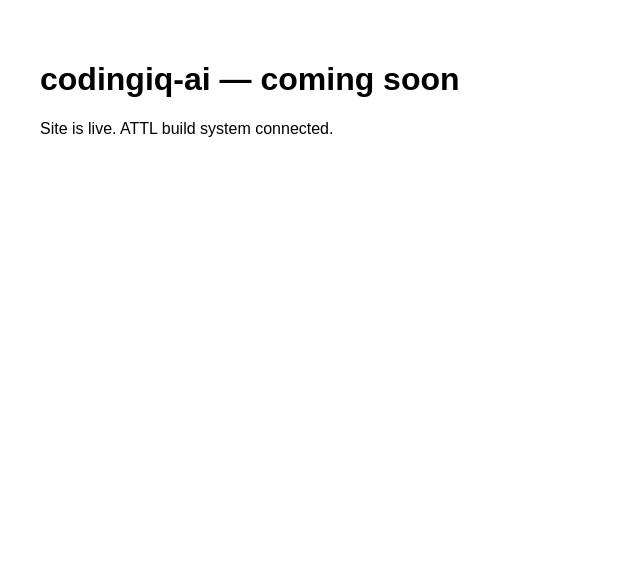
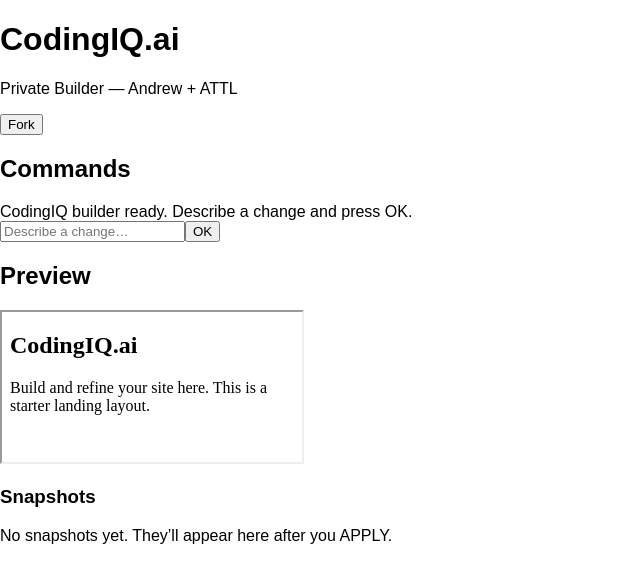
Before and after one commit to aeco111984-source/codingiq-ai, a Next.js app: page / in a window 1280 px wide. Shown: the top 582 px of the page, without its empty margins (0-640 px from the left). Built offline with nearby package versions, Linux system fonts and the light colour scheme.

Commit message:
Update index.js

```diff
--- a/pages/index.js
+++ b/pages/index.js
@@ -1,8 +1,282 @@
+import { useState } from "react";
+
+/*
+  CodingIQ.ai — MVP v1
+  Private cockpit for Andrew + ATTL
+
+  Features:
+  • Simple command input (natural language)
+  • AI interpreter (basic rules for now)
+  • Pending → Approve flow
+  • Snapshots (undo/restore)
+  • Fork logging (we can persist later)
+  • Live preview via iframe
+*/
+
+const BASE_TEMPLATES = {
+  landing: `
+    <section class="block">
+      <h1>CodingIQ.ai</h1>
+      <p>Build and refine your site here. This is a starter landing layout.</p>
+    </section>
+  `,
+  blank: `
+    <section class="block">
+      <h1>New Project</h1>
+      <p>Start building...</p>
+    </section>
+  `,
+  fx: `
+    <section class="block">
+      <h1>FX Site</h1>
+      <p>[Converter placeholder]</p>
+    </section>
+  `
+};
+
+// Basic interpreter for now.
+// Later we wire this to real LLM logic.
+function interpretCommand(text) {
+  const t = text.toLowerCase();
+
+  if (t.includes("headline")) {
+    return {
+      type: "add",
+      html: `
+      <section class="block">
+        <h2>Headline</h2>
+        <p>Explain your core value clearly here.</p>
+      </section>
+      `
+    };
+  }
+
+  if (t.includes("about")) {
+    return {
+      type: "add",
+      html: `
+      <section class="block">
+        <h2>About</h2>
+        <p>Describe who you are, your mission, and your difference.</p>
+      </section>
+      `
+    };
+  }
+
+  if (t.includes("pricing")) {
+    return {
+      type: "add",
+      html: `
+      <section class="block">
+        <h2>Pricing</h2>
+        <ul>
+          <li>Basic</li>
+          <li>Pro</li>
+          <li>Enterprise</li>
+        </ul>
+      </section>
+      `
+    };
+  }
+
+  if (t.includes("faq")) {
+    return {
+      type: "add",
+      html: `
+      <section class="block">
+        <h2>FAQ</h2>
+        <p>Q: What does this do?<br/>A: Helps you build sites fast.</p>
+      </section>
+      `
+    };
+  }
+
+  if (t.includes("simple")) {
+    return { type: "template", template: "landing" };
+  }
+
+  if (t.includes("fx")) {
+    return { type: "template", template: "fx" };
+  }
+
+  if (t.includes("blank")) {
+    return { type: "template", template: "blank" };
+  }
+
+  return null;
+}
+
 export default function Home() {
+  // Single project for MVP
+  const [project, setProject] = useState({
+    name: "My Site",
+    html: BASE_TEMPLATES.landing,
+    snapshots: []
+  });
+
+  const [input, setInput] = useState("");
+  const [log, setLog] = useState([
+    { from: "system", text: "CodingIQ builder ready. Describe a change and press OK." }
+  ]);
+  const [pending, setPending] = useState(null);
+
+  // Save a snapshot before changes
+  function saveSnapshot(label = "Before change") {
+    setProject(prev => ({
+      ...prev,
+      snapshots: [
+        ...prev.snapshots,
+        {
+          html: prev.html,
+          label,
+          time: new Date().toLocaleTimeString()
+        }
+      ]
+    }));
+  }
+
+  function restoreSnapshot(index) {
+    const snap = project.snapshots[index];
+    if (!snap) return;
+    setProject(prev => ({
+      ...prev,
+      html: snap.html
+    }));
+    setLog(prev => [
+      ...prev,
+      { from: "system", text: `Restored snapshot: ${snap.label}` }
+    ]);
+  }
+
+  function forkProject() {
+    const forkName = `${project.name} (forked at ${new Date().toLocaleTimeString()})`;
+    setLog(prev => [
+      ...prev,
+      { from: "system", text: `Forked project: ${forkName}` }
+    ]);
+    // In a full version, we’d store forks; for MVP we log it so nothing gets lost.
+  }
+
+  function applyPending() {
+    if (!pending) return;
+    saveSnapshot("Before APPLY");
+
+    if (pending.type === "add") {
+      setProject(prev => ({
+        ...prev,
+        html: prev.html + pending.html
+      }));
+      setLog(prev => [
+        ...prev,
+        { from: "system", text: "Applied: added section." }
+      ]);
+    }
+
+    if (pending.type === "template" && BASE_TEMPLATES[pending.template]) {
+      setProject(prev => ({
+        ...prev,
+        html: BASE_TEMPLATES[pending.template]
+      }));
+      setLog(prev => [
+        ...prev,
+        { from: "system", text: `Applied: switched to ${pending.template} template.` }
+      ]);
+    }
+
+    setPending(null);
+  }
+
+  function handleSubmit(e) {
+    e.preventDefault();
+    if (!input.trim()) return;
+
+    const text = input.trim();
+    setLog(prev => [...prev, { from: "user", text }]);
+
+    const cmd = interpretCommand(text);
+    if (!cmd) {
+      setLog(prev => [
+        ...prev,
+        { from: "system", text: "I don't have a rule for that yet (MVP). Try: headline / about / pricing / FAQ / simple / fx / blank." }
+      ]);
+      setInput("");
+      return;
+    }
+
+    setPending(cmd);
+    setLog(prev => [
+      ...prev,
+      { from: "system", text: "Proposed change — review and press APPLY if you approve." }
+    ]);
+    setInput("");
+  }
+
   return (
-    <div style={{ padding: "40px", fontFamily: "sans-serif" }}>
-      <h1>codingiq-ai — coming soon</h1>
-      <p>Site is live. ATTL build system connected.</p>
+    <div className="app">
+      <header className="header">
+        <div>
+          <h1>CodingIQ.ai</h1>
+          <p className="subtitle">Private Builder — Andrew + ATTL</p>
+        </div>
+        <div className="header-actions">
+          <button onClick={forkProject}>Fork</button>
+        </div>
+      </header>
+
+      <main className="layout">
+        {/* LEFT: Chat / Commands */}
+        <section className="panel left">
+          <h2>Commands</h2>
+          <div className="log">
+            {log.map((m, i) => (
+              <div key={i} className={`msg ${m.from}`}>
+                {m.text}
+              </div>
+            ))}
+          </div>
+
+          {pending && (
+            <div className="pending">
+              <div>Pending action — press APPLY to confirm.</div>
+              <button onClick={applyPending}>APPLY</button>
+            </div>
+          )}
+
+          <form onSubmit={handleSubmit} className="input-row">
+            <input
+              value={input}
+              placeholder="Describe a change…"
+              onChange={e => setInput(e.target.value)}
+            />
+            <button type="submit">OK</button>
+          </form>
+        </section>
+
+        {/* RIGHT: Preview */}
+        <section className="panel right">
+          <h2>Preview</h2>
+          <iframe
+            title="preview"
+            srcDoc={project.html}
+            sandbox="allow-same-origin allow-scripts"
+          />
+        </section>
+      </main>
+
+      {/* Snapshots */}
+      <section className="snapshots">
+        <h3>Snapshots</h3>
+        {project.snapshots.length === 0 && (
+          <p className="snap-empty">No snapshots yet. They’ll appear here after you APPLY.</p>
+        )}
+        {project.snapshots.map((snap, i) => (
+          <div key={i} className="snap">
+            <div>{snap.label}</div>
+            <div className="snap-time">{snap.time}</div>
+            <button onClick={() => restoreSnapshot(i)}>Restore</button>
+          </div>
+        ))}
+      </section>
     </div>
   );
 }
```
